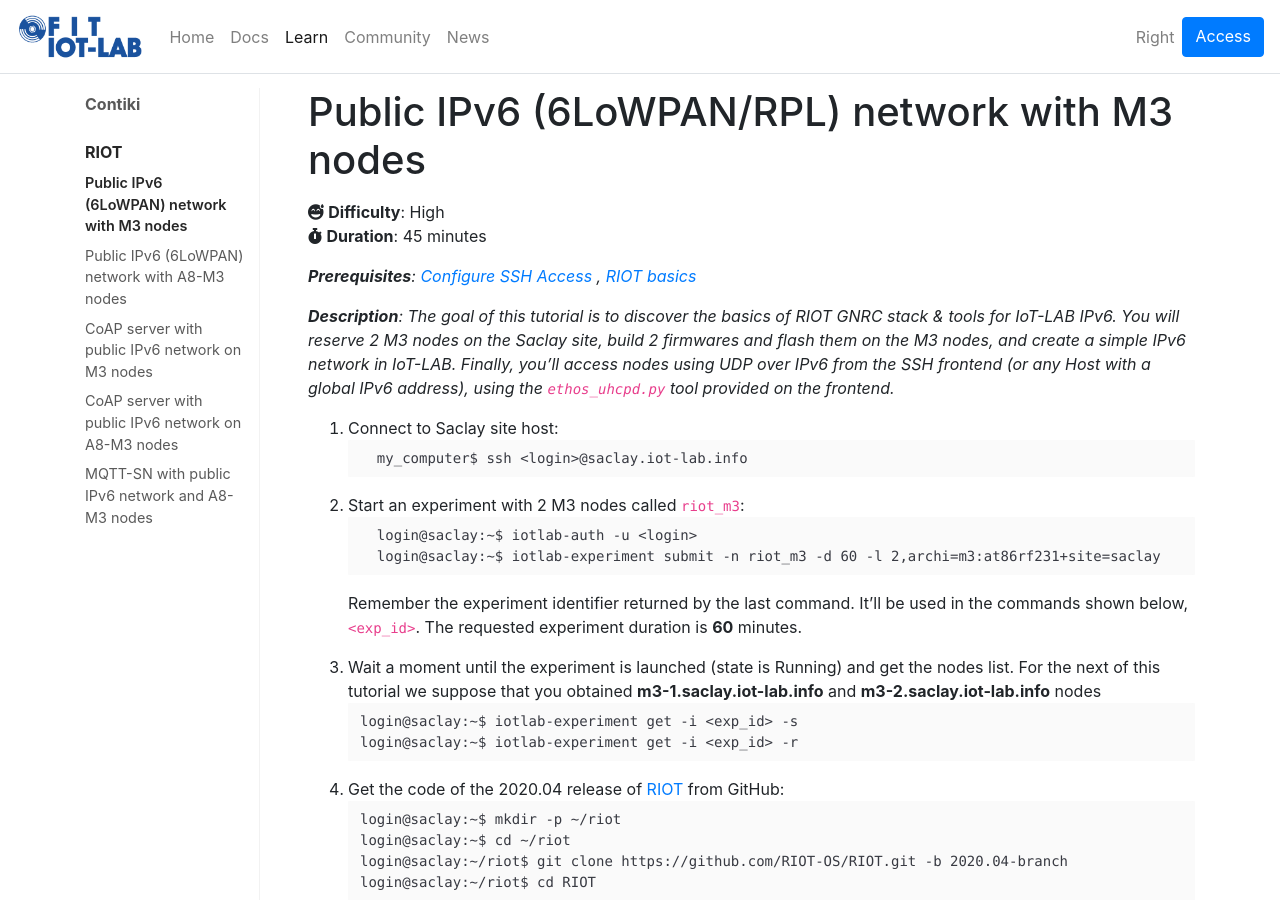
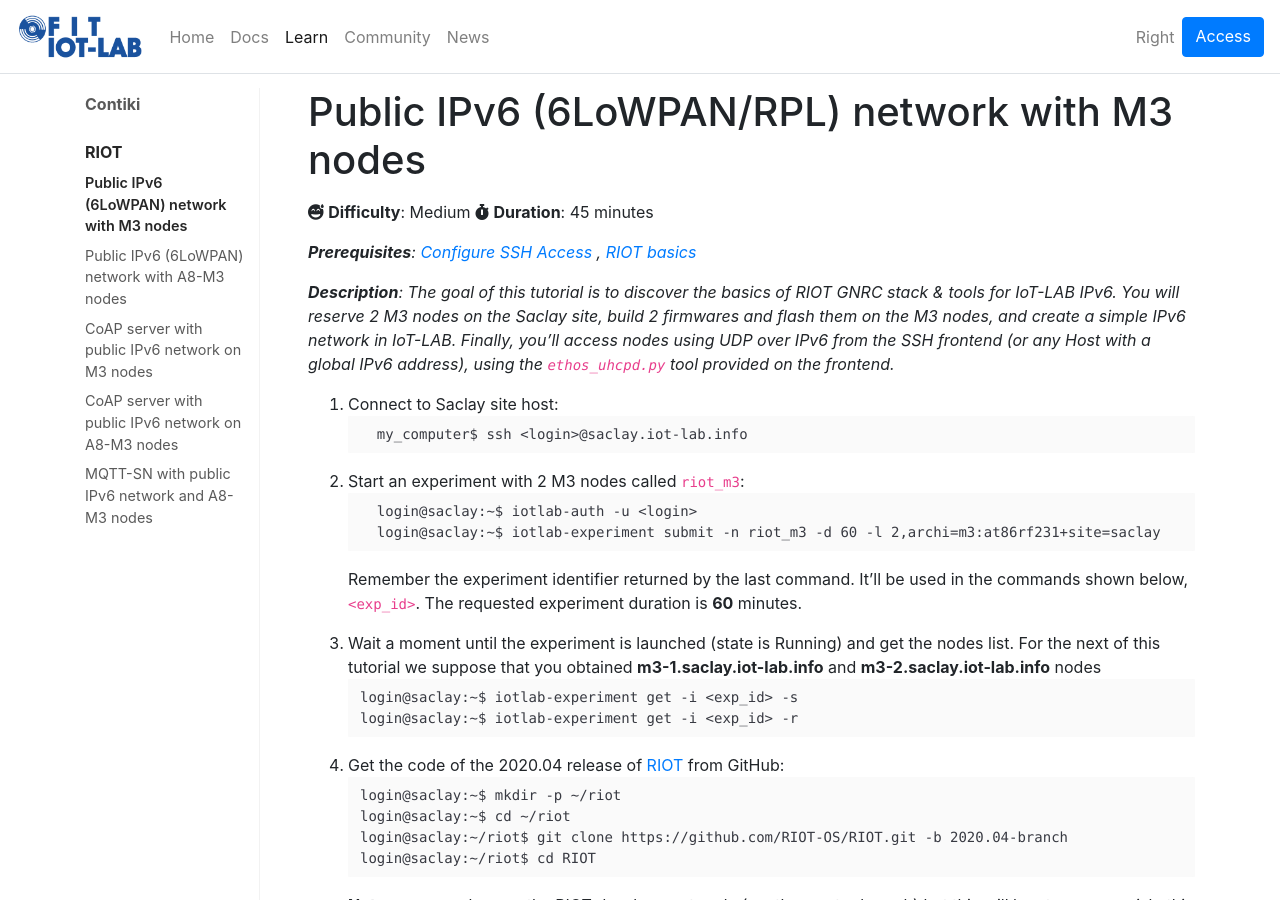
Before and after one commit to iot-lab/iot-lab.github.io, a Jekyll site: the page built from learn/tutorials/riot/riot-public-ipv6-m3.md, in a window 1280 px wide and 900 px high. Built offline with Jekyll 4.4.1, drawn with Linux system fonts in a browser that asks for light colours.

Commit message:
learn/tutorials/riot/riot-public-ipv6-m3.md: fix difficulty

```diff
--- a/learn/tutorials/riot/riot-public-ipv6-m3.md
+++ b/learn/tutorials/riot/riot-public-ipv6-m3.md
@@ -3,7 +3,7 @@
 title: Public IPv6 (6LoWPAN/RPL) network with M3 nodes
 ---
 
-<i class="fas fa-grin-beam-sweat"></i> **Difficulty**: High
+<i class="fas fa-grin-beam-sweat"></i> **Difficulty**: Medium
 <i class="fas fa-stopwatch"></i> **Duration**: 45 minutes
 
 _**Prerequisites**: [Configure SSH Access]({{ site.baseurl }}{% link
```
